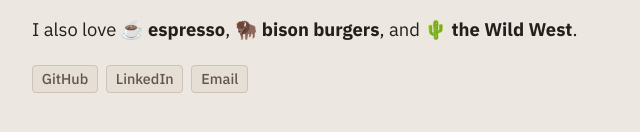
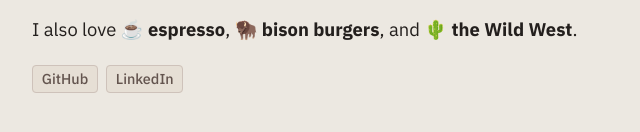
Before and after one commit to stephenjimenez/my-website, a plain HTML site: page index.html in a window 1280 px wide. Shown: the part 510-642 px from the top of the page, 258-898 px from the left. Drawn offline with Linux system fonts and the light colour scheme; a web font is replaced by a local one.

Commit message:
Remove email button

```diff
--- a/index.html
+++ b/index.html
@@ -37,7 +37,6 @@
       <ul class="links">
         <li><a href="https://github.com/stephenjimenez" target="_blank" rel="noopener">GitHub</a></li>
         <li><a href="https://www.linkedin.com/in/stephenjimenez" target="_blank" rel="noopener">LinkedIn</a></li>
-        <li><a href="mailto:stephen@stephenjimenez.com">Email</a></li>
       </ul>
     </section>
 
```
